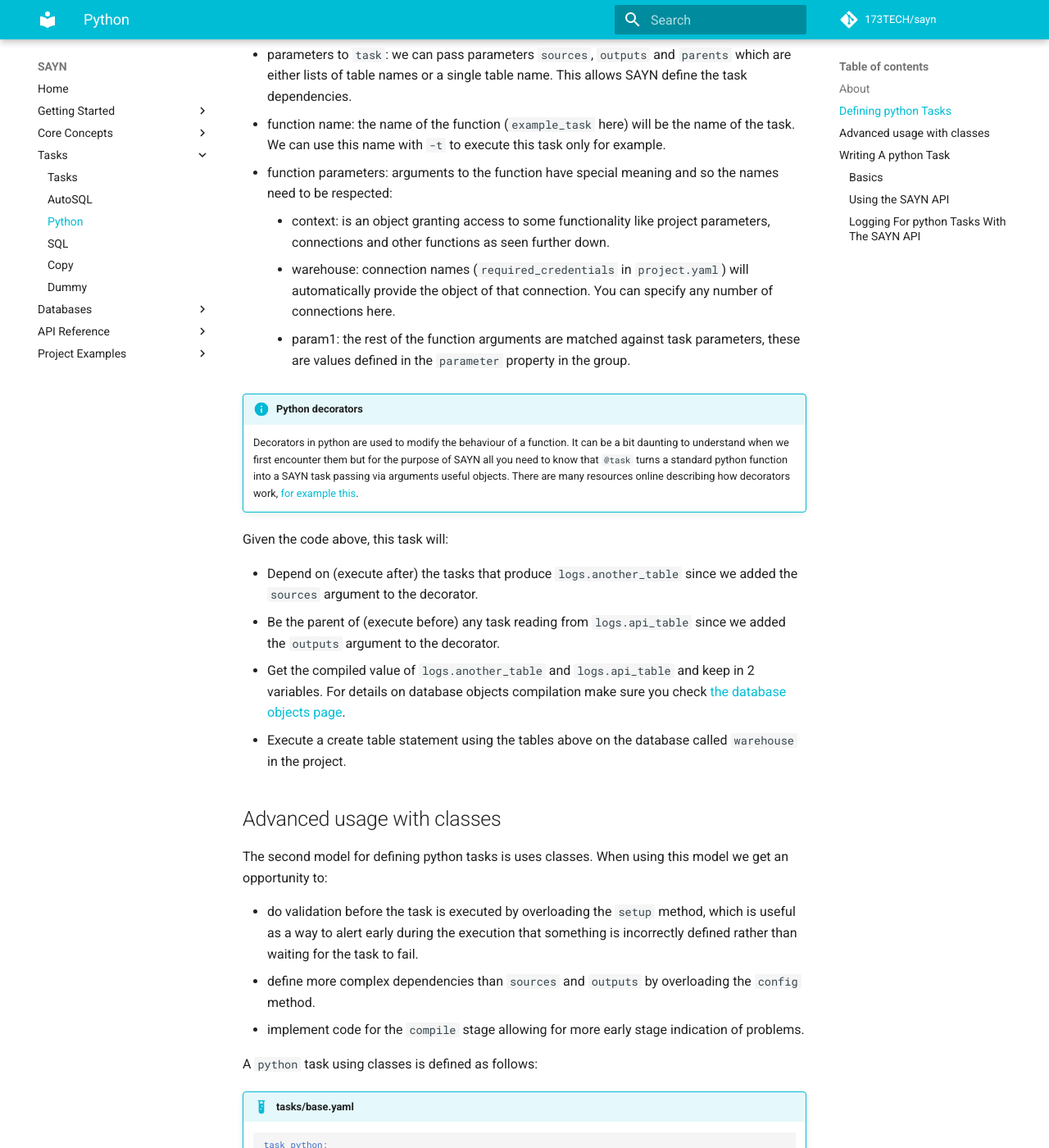
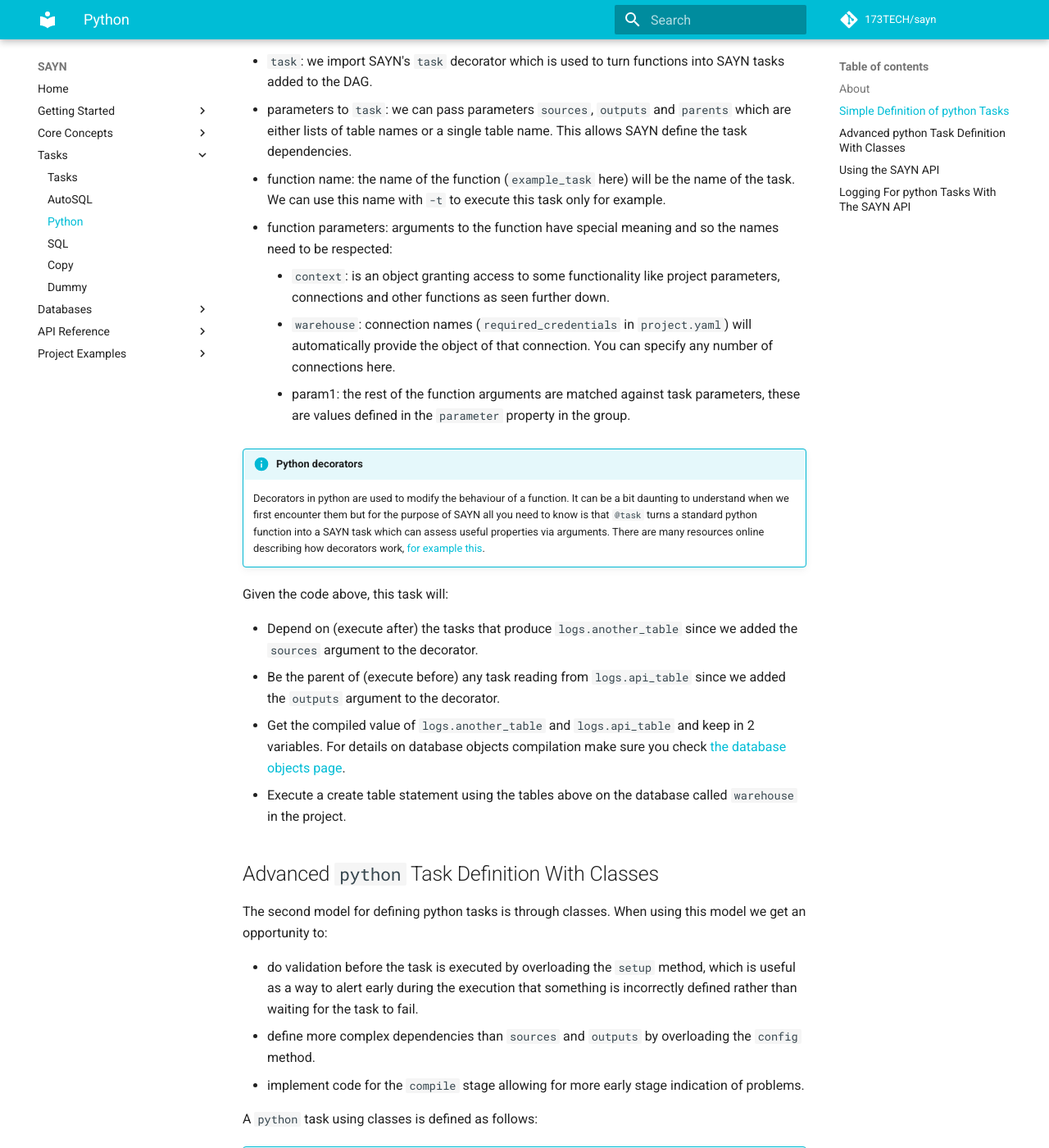
Before and after one commit to 173TECH/sayn, an MkDocs documentation site: the page built from docs/tasks/python.md, in a window 1280 px wide and 1400 px high, scrolled down 1064 px. Shown: the whole window at 82% size. Built offline with MkDocs 1.6.1 and Material for MkDocs 9.7.7, drawn with Linux system fonts in a browser that asks for light colours; comment, search, counter and statistics services are not loaded; some of the changed text lies outside the part shown.

````diff
--- a/docs/tasks/python.md
+++ b/docs/tasks/python.md
@@ -2,13 +2,14 @@
 
 ## About
 
-The `python` task allows you run python scripts. Therefore, those tasks can do anything Python can
+The `python` task allows you to run python scripts. Therefore, those tasks can do anything Python can
 do. They are extremely useful for data extraction or data science models.
 
-## Defining `python` Tasks
+There are two models for specifying python tasks in SAYN: a simple way through using decorators and a more advanced way which is class based.
 
-There are 2 models for specifying python tasks: decorator and class based. A decorator based tasks is defined
-by first adding a group in `project.yaml` pointing to the `.py` file where the task code lives:
+## Simple Definition of `python` Tasks
+
+You can define `python` tasks in SAYN very simply by using decorators. This will let you write a Python function and turn that function into a task. First, you need to add a group in `project.yaml` pointing to the `.py` file where the task code lives:
 
 !!! example "project.yaml"
     ```
@@ -20,10 +21,7 @@ by first adding a group in `project.yaml` pointing to the `.py` file where the t
           param1: some_value
     ```
 
-Now all tasks defined in `python/decorator_tasks.py` will be added to the DAG. The `module` property expects
-a python path from the `python` folder in a similar way as you would import a module in python. For example,
-if our task definition exists in `python/example_mod/decorator_tasks.py` the value in `module` would be
-`example_mod.decorator_tasks`.
+Now all tasks defined in `python/decorator_tasks.py` will be added to the DAG. The `module` property expects a python path from the `python` folder in a similar way as you would import a module in python. For example, if our task definition exists in `python/example_mod/decorator_tasks.py` the value in `module` would be `example_mod.decorator_tasks`.
 
 !!! example "python/decorator_tasks.py"
     ```
@@ -42,14 +40,13 @@ The above example showcases the key elements to a python task:
   * parameters to `task`: we can pass parameters `sources`, `outputs` and `parents` which are either lists of table names or a single table name. This allows SAYN define the task dependencies.
   * function name: the name of the function (`example_task` here) will be the name of the task. We can use this name with `-t` to execute this task only for example.
   * function parameters: arguments to the function have special meaning and so the names need to be respected:
-    * context: is an object granting access to some functionality like project parameters, connections and other functions as seen further down.
-    * warehouse: connection names (`required_credentials` in `project.yaml`) will automatically provide the object of that connection. You can specify any number of connections here.
+    * `context`: is an object granting access to some functionality like project parameters, connections and other functions as seen further down.
+    * `warehouse`: connection names (`required_credentials` in `project.yaml`) will automatically provide the object of that connection. You can specify any number of connections here.
     * param1: the rest of the function arguments are matched against task parameters, these are values defined in the `parameter` property in the group.
 
 !!! info "Python decorators"
-    Decorators in python are used to modify the behaviour of a function. It can be a bit daunting to understand
-    when we first encounter them but for the purpose of SAYN all you need to know that `@task` turns a standard python
-    function into a SAYN task passing via arguments useful objects. There are many resources online describing how decorators work,
+    Decorators in python are used to modify the behaviour of a function. It can be a bit daunting to understand when we first encounter them but for the purpose of SAYN all you need to know is that `@task` turns a standard python
+    function into a SAYN task which can assess useful properties via arguments. There are many resources online describing how decorators work,
     [for example this](https://realpython.com/primer-on-python-decorators/).
 
 Given the code above, this task will:
@@ -60,12 +57,11 @@ Given the code above, this task will:
     make sure you check [the database objects page](../database_objects.md).
   * Execute a create table statement using the tables above on the database called `warehouse` in the project.
 
-## Advanced usage with classes
+## Advanced `python` Task Definition With Classes
 
-The second model for defining python tasks is uses classes. When using this model we get an opportunity to:
+The second model for defining python tasks is through classes. When using this model we get an opportunity to:
 
-  * do validation before the task is executed by overloading the `setup` method, which is useful as a way to alert early during the
-    execution that something is incorrectly defined rather than waiting for the task to fail.
+  * do validation before the task is executed by overloading the `setup` method, which is useful as a way to alert early during the execution that something is incorrectly defined rather than waiting for the task to fail.
   * define more complex dependencies than `sources` and `outputs` by overloading the `config` method.
   * implement code for the `compile` stage allowing for more early stage indication of problems.
 
@@ -78,15 +74,7 @@ A `python` task using classes is defined as follows:
       class: file_name.ClassName
     ```
 
-Where `class` is a python path to the Python class implementing the task. This code should be stored in the
-`python` of your project, which in itself is a python module that's dynamically loaded, so it needs an empty
-`__init__.py` file in the folder.
-
-## Writing A `python` Task
-
-### Basics
-
-The basic code to construct a python task is:
+Where `class` is a python path to the Python class implementing the task. This code should be stored in the `python` folder of your project, which in itself is a python module that's dynamically loaded, so it needs an empty `__init__.py` file in the folder. The class then needs to be defined as follows:
 
 !!! example "python/file_name.py"
     ``` python
@@ -110,39 +98,27 @@ The basic code to construct a python task is:
 In this example:
 
 * We create a new class inheriting from SAYN's PythonTask.
-* We set some dependencies by calling `self.src` and `self.out`
+* We set some dependencies by calling `self.src` and `self.out`.
 * We define a setup method to do some sanity checks. This method can be skipped, but it's
   useful to check the validity of project parameters or so some initial setup.
 * We define the actual process to execute during `sayn run` with the `run` method.
-* Both `setup` and `run` return the task status as successful `return self.success()`, however
-  we can indicate a task failure to sayn with `return self.fail()`. Failing a python task
-  forces child tasks to be skipped.
+* Both `setup` and `run` return the task status as successful `return self.success()`, however we can indicate a task failure to sayn with `return self.fail()`. Failing a python task forces child tasks to be skipped.
 
 ???+ attention
-     Python tasks can return `self.success()` or `self.fail()` to indicate the result of the execution,
-     but it's not mandatory. If the code throws a python exception, the task will be considered as failed.
+     Python tasks can return `self.success()` or `self.fail()` to indicate the result of the execution, but it's not mandatory. If the code throws a python exception, the task will be considered as failed.
 
-### Using the SAYN API
+## Using the SAYN API
 
-When defining our python task, you would want to access parts of the SAYN infrastructure like
-parameters and connections. When using the decorator model, to access this functionality we need to include
-the `context` argument in the function, when using the class model the more standard `self` is used, and both
-give access to the same functionality. The list of available properties through `self` and `context` is:
+When defining our `python` task, you would want to access parts of the SAYN infrastructure like
+parameters and connections. When using the decorator model, to access this functionality we need to include the `context` argument in the function, when using the class model the more standard `self` is used, and both give access to the same functionality. The list of available properties through `self` and `context` is:
 
 * `parameters`: accesses project and task parameters. For more details on `parameters`,
   see the [Parameters](../parameters.md) section.
-* `run_arguments`: provides access to the arguments passed to the `sayn run` command like
-  the incremental values (`full_load`, `start_dt` and `end_dt`).
-* `connections`: dictionary containing the databases and other custom API credentials. API
-  connections appear as simple python dictionaries, while databases are SAYN's [Database](../api/database.md)
-  objects.
+* `run_arguments`: provides access to the arguments passed to the `sayn run` command like the incremental values (`full_load`, `start_dt` and `end_dt`).
+* `connections`: dictionary containing the databases and other custom API credentials. API connections appear as simple python dictionaries, while databases are SAYN's [Database](../api/database.md) objects.
 * `default_db`: provides access to the `default_db` database object specified in the `project.yaml` file.
-* `src`: the `src` macro that translates database object names as described in [database objects](../database_objects.md).
-  Bear in mind that using this function also adds dependencies to the task, but only when called from the `config` method
-  of a python task defined with the class model.
-* `out`: the `out` macro that translates database object names as described in [database objects](../database_objects.md).
-  Bear in mind that using this function also creates dependencies between tasks, but only when called from the `config`
-  method of a python task defined with the class model.
+* `src`: the `src` macro that translates database object names as described in [database objects](../database_objects.md). Bear in mind that using this function also adds dependencies to the task, but only when called from the `config` method of a python task defined with the class model.
+* `out`: the `out` macro that translates database object names as described in [database objects](../database_objects.md). Bear in mind that using this function also creates dependencies between tasks, but only when called from the `config` method of a python task defined with the class model.
 
 !!! tip
     You can use `self.default_db` to easily perform some operations on the default database such as reading or
````
Also changed, not shown: other parts of docs/tasks/python.md (+4 -5 lines), docs/tasks/copy.md (+3 -1 lines), docs/tasks/sql.md (+6 -5 lines).
